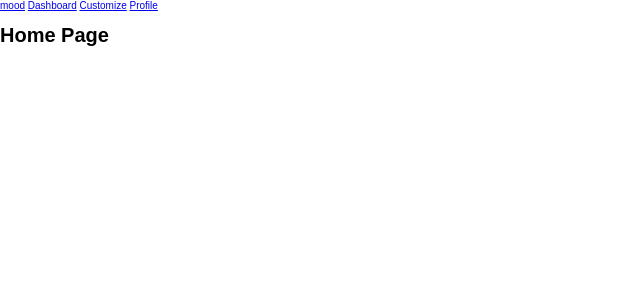
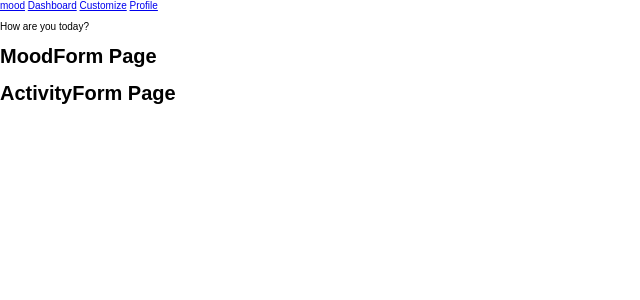
Before and after one commit to helencho/smood, a React (Create React App) app in the folder client/: page /home in a window 1280 px wide. Shown: the top 300 px of the page, without its empty margins (0-640 px from the left). Built offline with nearby package versions, Linux system fonts and the light colour scheme.

Commit message:
basic mood/home page structure

```diff
--- a/client/src/components/Home/ActivityForm.jsx
+++ b/client/src/components/Home/ActivityForm.jsx
@@ -0,0 +1,13 @@
+import React, { Component } from 'react'
+
+class ActivityForm extends Component {
+    render() {
+        return (
+            <div>
+                <h1>ActivityForm Page</h1>
+            </div>
+        )
+    }
+}
+
+export default ActivityForm
--- a/client/src/components/Home/Home.jsx
+++ b/client/src/components/Home/Home.jsx
@@ -1,10 +1,14 @@
 import React, { Component } from 'react'
+import MoodForm from './MoodForm'
+import ActivityForm from './ActivityForm'
 
 class Home extends Component {
     render() {
         return (
             <div>
-                <h1>Home Page</h1>
+                <p>How are you today?</p>
+                <MoodForm />
+                <ActivityForm />
             </div>
         )
     }
--- a/client/src/components/Home/MoodForm.jsx
+++ b/client/src/components/Home/MoodForm.jsx
@@ -0,0 +1,13 @@
+import React, { Component } from 'react'
+
+class MoodForm extends Component {
+    render() {
+        return (
+            <div>
+                <h1>MoodForm Page</h1>
+            </div>
+        )
+    }
+}
+
+export default MoodForm
```
